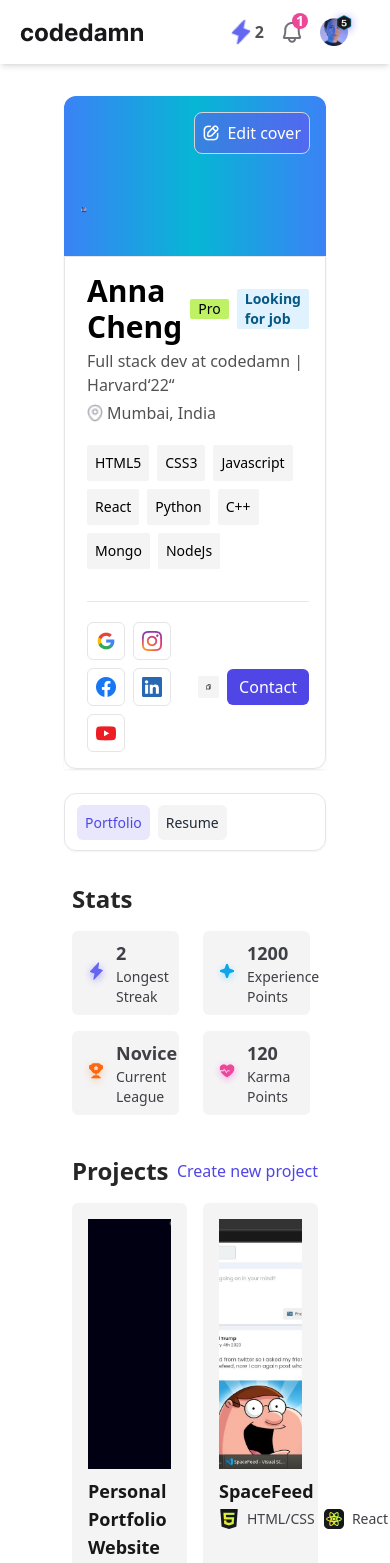
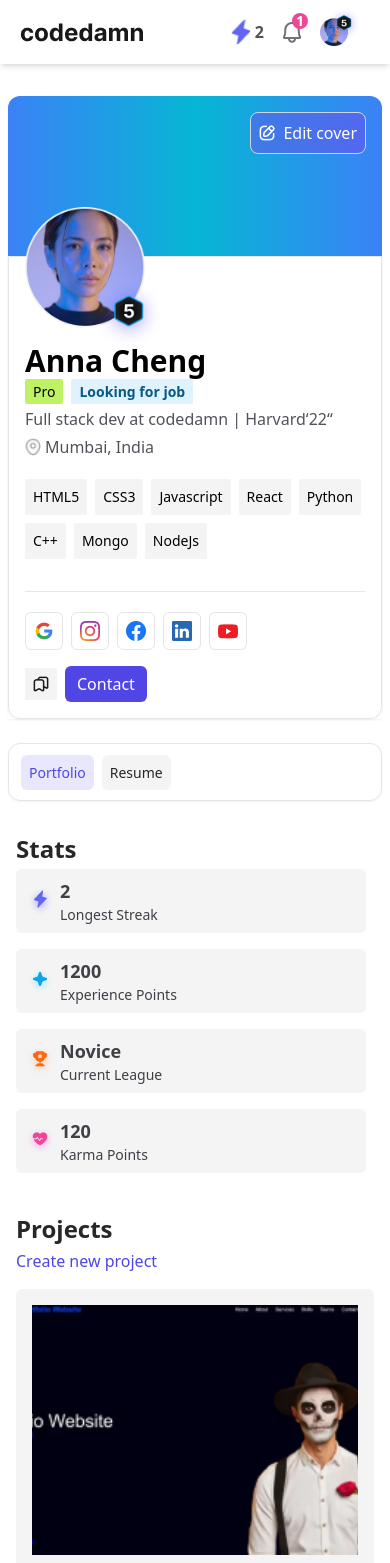
Before and after one commit to ishantchauhan710/codedamn-assignment, a Next.js app: page / in a window 390 px wide. Shown: the top 1563 px of the page. Built offline with nearby package versions, Linux system fonts and the light colour scheme.

Commit message:
Protile page and portfolio section made responsive

```diff
--- a/src/components/common/NavBar.tsx
+++ b/src/components/common/NavBar.tsx
@@ -29,12 +29,12 @@ const SearchField = () => {
       <input
         type="text"
         id="default-search"
-        className="block w-80 py-[6px] pl-10 pr-20 text-md text-gray-900 border border-gray-300 rounded-lg bg-gray-50 focus:outline-none"
+        className="block w-80 py-[6px] pl-10 pr-20 text-md text-zinc-900 border border-gray-300 rounded-lg bg-gray-50 focus:outline-none"
         placeholder="Search"
         required
       />
       <div
-        className="flex items-center justify-center bg-zinc-200 hover:bg-gray-300/70 text-neutral-600 rounded-md absolute inset-y-0 right-0 px-2 mx-1 my-[4px] cursor-pointer text-sm"
+        className="flex items-center justify-center bg-zinc-200 hover:bg-gray-300/70 text-zinc-600 rounded-md absolute inset-y-0 right-0 px-2 mx-1 my-[4px] cursor-pointer text-sm"
         onClick={() => alert("Courses")}
       >
         <span className="mr-1">Courses</span>
@@ -57,7 +57,7 @@ const NavIcons = () => {
     >
       <div className="flex items-center justify-between mx-2 cursor-pointer">
         <Image src="/icons/app/spark.png" width={20} height={20} alt="spark" />
-        <span className="font-semibold text-neutral-600 text-md ml-1 hover:text-neutral-900">
+        <span className="font-semibold text-zinc-600 text-md ml-1 hover:text-zinc-900">
           2
         </span>
       </div>
--- a/src/components/profile/CoursesTab.tsx
+++ b/src/components/profile/CoursesTab.tsx
@@ -14,7 +14,7 @@ const CoursesTab = () => {
           className={`${
             activeTab === tab
               ? "bg-primary-50 hover:bg-primary-100 text-primary-500"
-              : "bg-zinc-100 hover:bg-neutral-200/60 text-gray-800"
+              : "bg-zinc-100 hover:bg-neutral-200/60 text-zinc-800"
           } cursor-pointer p-2 text-sm rounded-md mr-2`}
         >
           {tab}
--- a/src/components/profile/ProfileSection.tsx
+++ b/src/components/profile/ProfileSection.tsx
@@ -35,8 +35,8 @@ const ProfileSection = () => {
           Edit cover
         </button>
       </div>
-      <div className="flex border border-neutral-200 shadow-sm rounded-b-xl">
-        <div className="flex-[0.18] relative">
+      <div className="flex flex-col md:flex-row border border-neutral-200 shadow-sm rounded-b-xl">
+        <div className="h-[70px] md:h-[0px] md:flex-[0.18] relative">
           <Image
             src="/icons/avatars/profile_big.png"
             width={140}
@@ -46,19 +46,21 @@ const ProfileSection = () => {
           />
         </div>
         <div className="flex-[0.82] m-4">
-          <div className="flex items-center">
+          <div className="flex flex-col sm:flex-row sm:items-center">
             <span className="font-bold text-3xl mr-2">Anna Cheng</span>
-            <span className="bg-lime-300 px-2 text-sm mr-2 rounded-sm">
-              Pro
-            </span>
-            <span className="bg- bg-sky-100 text-sky-800 px-2 text-sm rounded-sm font-semibold">
-              Looking for job
-            </span>
+            <div>
+              <span className="bg-lime-300 px-2 py-[3px] text-sm mr-2 rounded-sm">
+                Pro
+              </span>
+              <span className="bg- bg-sky-100 text-sky-800 px-2 py-[3px] text-sm rounded-sm font-semibold">
+                Looking for job
+              </span>
+            </div>
           </div>
-          <div className="text-md text-neutral-600 mt-1">
+          <div className="text-md text-zinc-600 mt-1">
             Full stack dev at codedamn | Harvard&lsquo;22&ldquo;
           </div>
-          <div className="text-md text-neutral-600 mt-1 flex items-center font-light">
+          <div className="text-md text-zinc-600 mt-1 flex items-center font-light">
             <Image
               src="/icons/app/location.png"
               width={16}
@@ -80,7 +82,7 @@ const ProfileSection = () => {
             ))}
           </div>
           <hr className="h-[1px] mt-8 bg-gray-200" />
-          <div className="flex items-center mt-5">
+          <div className="flex flex-col sm:flex-row sm:items-center mt-5">
             <div className="flex flex-wrap gap-2 flex-[0.5]">
               {socials.map((social) => (
                 <div
@@ -92,7 +94,7 @@ const ProfileSection = () => {
                 </div>
               ))}
             </div>
-            <div className="flex items-center justify-end flex-[0.5]">
+            <div className="flex items-center sm:justify-end flex-[0.5] mt-4 sm:mt-0">
               <div
                 onClick={() => alert("Copy Profile")}
                 className="bg-zinc-100 mr-2 hover:bg-neutral-200/60 cursor-pointer p-2 text-sm rounded-sm"
--- a/src/components/profile/portfolio/Portfolio.tsx
+++ b/src/components/profile/portfolio/Portfolio.tsx
@@ -8,11 +8,11 @@ const Portfolio = () => {
       {/* STATS */}
       <div className="portfolio-section">
         <div className="portfolio-label">Stats</div>
-        <div className="grid grid-cols-2 gap-4">
+        <div className="grid grid-cols-1 sm:grid-cols-2 gap-4">
           {stats.map((stat, i) => (
             <div
               key={stat.label + stat.value}
-              className="bg-zinc-100 hover:bg-neutral-200/70 text-zinc-700 cursor-pointer p-2 text-sm rounded-md mr-2 flex items-center"
+              className="bg-zinc-100  text-zinc-700 cursor-pointer p-2 text-sm rounded-md mr-2 flex items-center"
             >
               <Image src={stat.icon} width={32} height={32} alt={stat.label} />
               <div className="flex flex-col ml-1">
@@ -28,15 +28,15 @@ const Portfolio = () => {
 
       {/* PROJECTS */}
       <div className="portfolio-section">
-        <div className="flex items-center justify-between">
+        <div className="block sm:flex items-center justify-between">
           <div className="portfolio-label">Projects</div>
           <div className="portfolio-label-action">Create new project</div>
         </div>
-        <div className="grid grid-cols-2 gap-4">
+        <div className="grid  grid-cols-1 sm:grid-cols-2 gap-4">
           {projects.map((project, i) => (
             <div
               key={project.title}
-              className="bg-zinc-100 hover:bg-neutral-200/70 text-zinc-700 cursor-pointer p-4 text-sm rounded-md"
+              className="bg-zinc-100  text-zinc-700 cursor-pointer p-4 text-sm rounded-md"
             >
               <div
                 style={{
@@ -53,7 +53,7 @@ const Portfolio = () => {
                 />
               </div>
 
-              <div className="text-neutral-900 font-semibold text-lg mt-2">
+              <div className="text-zinc-900 font-semibold text-lg mt-2">
                 {project.title}
               </div>
               <div className="flex mt-1">
@@ -80,15 +80,15 @@ const Portfolio = () => {
 
       {/* PLAYGROUNDS */}
       <div className="portfolio-section">
-        <div className="flex items-center justify-between">
+        <div className="block sm:flex items-center justify-between">
           <div className="portfolio-label">Playgrounds</div>
           <div className="portfolio-label-action">Create new playground</div>
         </div>
-        <div className="grid grid-cols-2 gap-4">
+        <div className="grid  grid-cols-1 sm:grid-cols-2  gap-4">
           {playgrounds.map((playground) => (
             <div
               key={playground.title}
-              className="bg-zinc-100 hover:bg-neutral-200/70 text-zinc-700 cursor-pointer p-2 text-sm rounded-md mr-2 flex items-start"
+              className="bg-zinc-100 text-zinc-700 cursor-pointer p-2 text-sm rounded-md mr-2 flex items-start flex-col sm:flex-row"
             >
               <Image
                 src={playground.logo}
@@ -118,7 +118,7 @@ const Portfolio = () => {
                       />
                     </div>
                   ))}
-                  <div className="ml-1 text-sm text-neutral-600">
+                  <div className="ml-1 text-sm text-zinc-600">
                     Shared with{" "}
                     {playground.sharedWith.slice(0, 2).map((user) => (
                       <span className="font-bold" key={user.name + "name"}>
@@ -141,15 +141,15 @@ const Portfolio = () => {
 
       {/* CERTIFICATES */}
       <div className="portfolio-section">
-        <div className="flex items-center justify-between">
+        <div className="block sm:flex items-center justify-between">
           <div className="portfolio-label">Certificates</div>
           <div className="portfolio-label-action">Add new certificate</div>
         </div>
-        <div className="grid grid-cols-2 gap-4">
+        <div className="grid  grid-cols-1 sm:grid-cols-2  gap-4">
           {certificates.map((certificate) => (
             <div
               key={certificate.title}
-              className="bg-zinc-100 hover:bg-neutral-200/70 text-zinc-700 cursor-pointer p-4 text-sm rounded-md mr-2 flex flex-col"
+              className="bg-zinc-100  text-zinc-700 cursor-pointer p-4 text-sm rounded-md mr-2 flex flex-col"
             >
               <Image
                 src={certificate.logo}
--- a/src/pages/index.tsx
+++ b/src/pages/index.tsx
@@ -16,7 +16,7 @@ export default function Home() {
   return (
     <div>
       <NavBar />
-      <div className="mx-16 my-24">
+      <div className="mx-2 sm:mx-4 md:mx-16 my-24">
         <ProfileSection />
         <CoursesTab />
         {activeTab === "Portfolio" && <Portfolio />}
--- a/src/styles/globals.css
+++ b/src/styles/globals.css
@@ -8,7 +8,7 @@
   }
 
   .portfolio-label {
-    @apply font-bold text-2xl text-neutral-800 mb-4;
+    @apply font-bold text-2xl text-zinc-800 mb-1 sm:mb-4;
   }
 
   .portfolio-label-action {
@@ -16,11 +16,11 @@
   }
 
   .resume-label {
-    @apply font-bold text-2xl text-neutral-800 mb-4;
+    @apply font-bold text-2xl text-zinc-800 mb-4;
   }
 
   .resume-label-sm {
-    @apply font-bold text-xl text-neutral-800 mb-4;
+    @apply font-bold text-xl text-zinc-800 mb-4;
   }
 
   .resume-section {
@@ -28,6 +28,6 @@
   }
 
   .resume-section-body {
-    @apply p-4 bg-neutral-200/30 rounded-md text-neutral-700;
+    @apply p-4 bg-neutral-200/30 rounded-md text-zinc-700;
   }
 }
--- a/tailwind.config.js
+++ b/tailwind.config.js
@@ -9,6 +9,12 @@ module.exports = {
     "./src/**/*.{js,ts,jsx,tsx,mdx}",
   ],
   theme: {
+    screens: {
+      sm: "540px",
+      md: "768px",
+      lg: "1024px",
+      xl: "1280px",
+    },
     extend: {
       colors: {
         primary: {
```
Also changed, not shown: src/components/profile/resume/Resume.tsx (+7 -7 lines).
